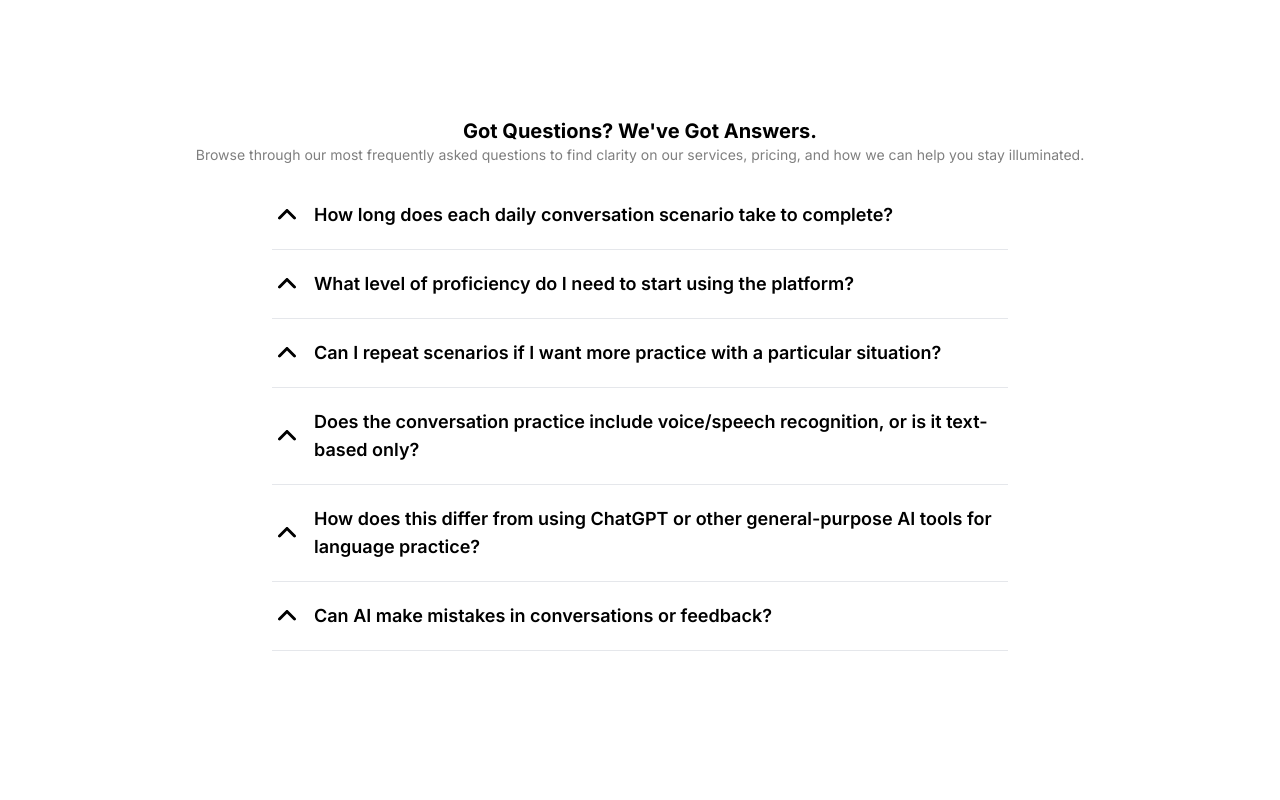
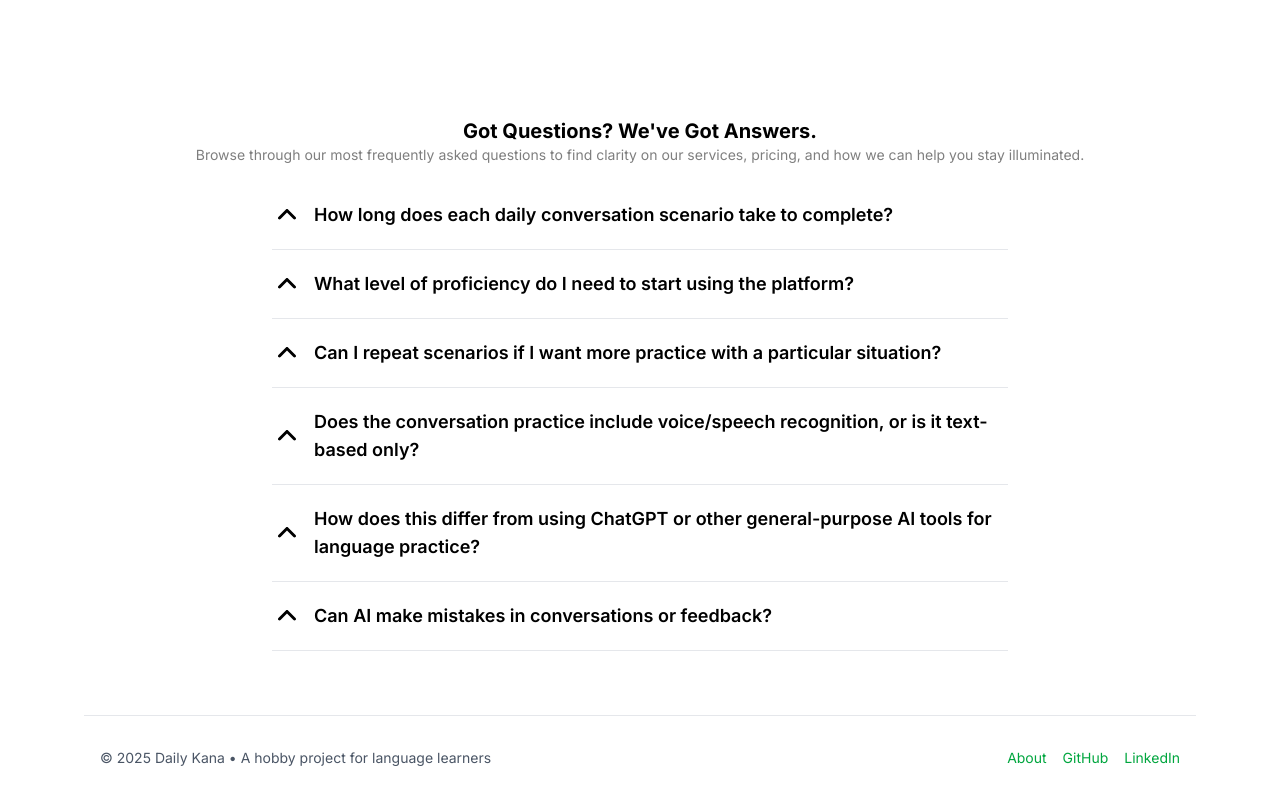
Before and after one commit to eben-vranken/daily-kana, an Angular app: page / in a window 1280 px wide. Shown: the part 1825-2625 px from the top of the page. Before the commit the page ends 2540 px from the top, so only its background shows below. Built offline with nearby package versions, Linux system fonts and the light colour scheme; no server answers.

Commit message:
Created footer

```diff
--- /dev/null
+++ b/src/app/components/footer/footer.html
@@ -0,0 +1,12 @@
+<footer class="border-t border-gray-200 py-8 mt-auto w-full">
+    <div class="container mx-auto px-4">
+        <div class="flex flex-col md:flex-row justify-between items-center text-sm text-gray-600">
+            <p>© 2025 Daily Kana • A hobby project for language learners</p>
+            <div class="flex gap-4 mt-4 md:mt-0">
+                <a href="#about" class="text-green-600 hover:text-green-700 transition-colors">About</a>
+                <a target="_blank" href="https://github.com/eben-vranken" class="text-green-600 hover:text-green-700 transition-colors">GitHub</a>
+                <a target="_blank" href="https://www.linkedin.com/in/eben-vranken-66b053224/" class="text-green-600 hover:text-green-700 transition-colors">LinkedIn</a>
+            </div>
+        </div>
+    </div>
+</footer>
--- a/src/app/components/landing-page/landingpage.html
+++ b/src/app/components/landing-page/landingpage.html
@@ -105,4 +105,6 @@
             <faq-item question="Can AI make mistakes in conversations or feedback?" answer="Yes. AI can occasionally generate unnatural phrasing, make cultural missteps, or miss subtle errors in your responses. While we've designed the system to be reliable, it's not perfect and shouldn't replace human instruction entirely. Think of it as a supplementary practice tool, not a definitive authority. We encourage users to cross-reference important corrections with native speakers or teachers when possible." />
         </section>
     </section>
+
+    <footer-component />
 </main>
--- a/src/app/components/landing-page/landingpage.ts
+++ b/src/app/components/landing-page/landingpage.ts
@@ -14,11 +14,12 @@ import {
   faCheckCircle,
 } from '@fortawesome/free-solid-svg-icons';
 import { FaqItemComponent } from "../faq/faq-item";
+import { Footer } from "../footer/footer";
 
 @Component({
   selector: 'landing-page',
   templateUrl: './landingpage.html',
-  imports: [RouterLink, FeatureCardComponent, PriceCardComponent, CarouselComponent, FaqItemComponent],
+  imports: [RouterLink, FeatureCardComponent, PriceCardComponent, CarouselComponent, FaqItemComponent, Footer],
 })
 export class LandingPage {
   faMasksTheater = faMasksTheater;
```
Also changed, not shown: src/app/components/footer/footer.ts (added, +9 -0 lines).
